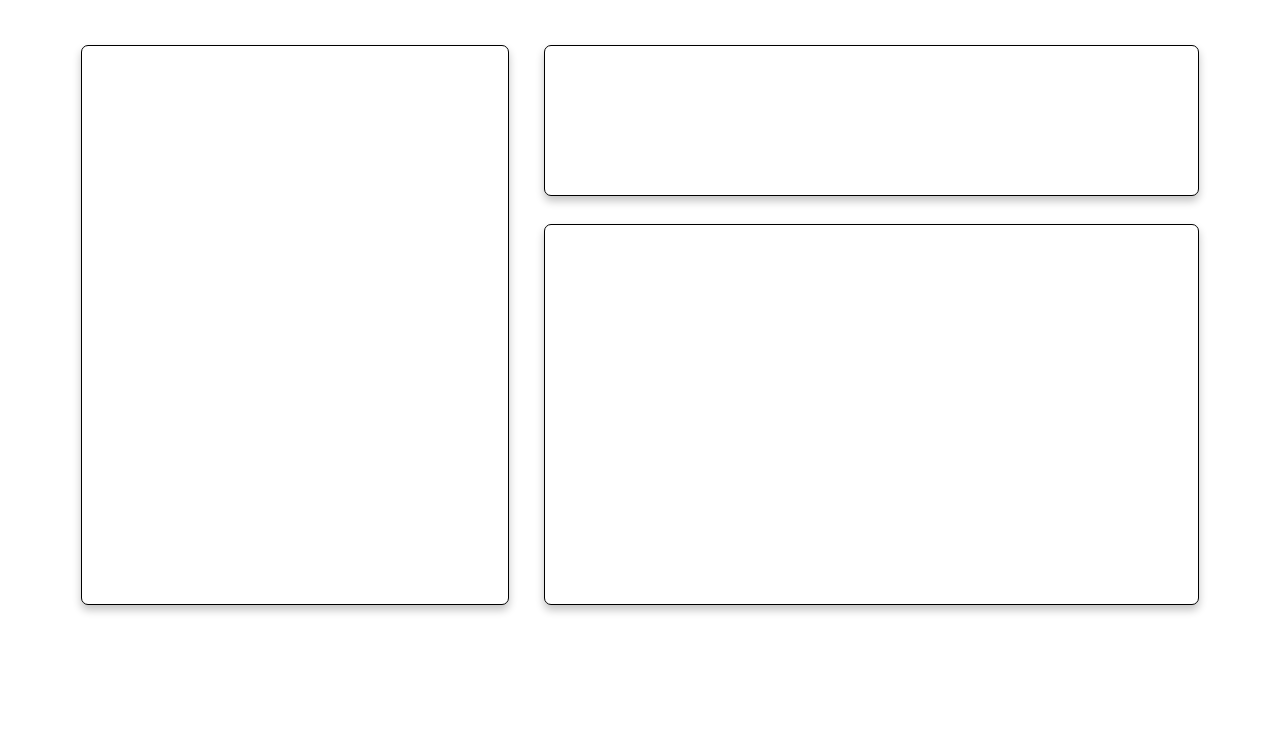
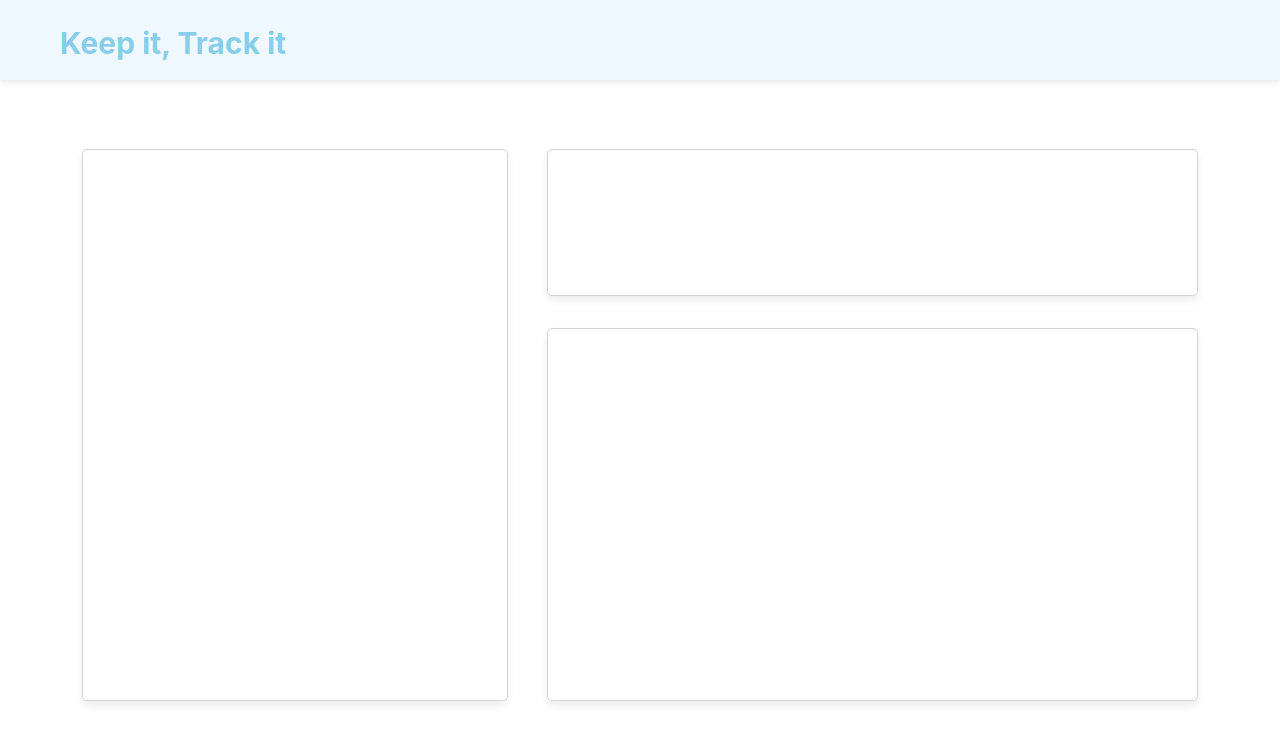
Before and after one commit to biagioPiraino/functional-keeper, a React (Create React App) app: page / in a window 1280 px wide. Shown: the top 742 px of the page. Built offline with nearby package versions, Linux system fonts and the light colour scheme.

Commit message:
simple navbar implemented

```diff
--- a/src/components/MainPage.css
+++ b/src/components/MainPage.css
@@ -3,7 +3,7 @@
      height: 650px;
      grid-template-columns: 0.3fr 1.7fr 0.1fr 2.6fr 0.3fr;
      grid-template-rows: 0.3fr 0.1fr 1.7fr 0.2fr 4.3fr 0.1fr 0.3fr;
-   gap: 5px 5px;
+     gap: 7px 7px;
      grid-auto-flow: row;
      grid-template-areas:
      ". . . . ."
@@ -13,6 +13,7 @@
      ". todo . weeklytrack ."
      ". . . . ."
      ". . . . .";
+     margin-top: 20px;
  }
 
  .weeklytrack { grid-area: weeklytrack; }
@@ -22,10 +23,10 @@
  .todo { grid-area: todo; }
 
  .container {
-      border-radius: 7px;
+     border-radius: 5px;
      border-style: solid;
-      border-color: black;
+     border-color: lightgray;
      border-width: 0.1px;
      background-color:white;
-      box-shadow: rgba(0, 0, 0, 0.24) 0px 5px 8px;
+     box-shadow: rgba(0, 0, 0, 0.07) 0px 5px 8px;
  }
--- a/src/components/MainPage.js
+++ b/src/components/MainPage.js
@@ -2,16 +2,20 @@ import React, {Component} from 'react'
 import ToDo from './ToDo'
 import Targets from './Targets'
 import WeeklyTrack from './WeeklyTrack'
+import Navbar from './Navbar'
 import './MainPage.css'
 
 class MainPage extends Component {
    render() {
       return(
-         <div className="mainpage-container">
-            <ToDo />
-            <Targets />
-            <WeeklyTrack />
-         </div>
+         <React.Fragment>
+         <Navbar />
+            <div className="mainpage-container">
+               <ToDo />
+               <Targets />
+               <WeeklyTrack />
+            </div>
+         </React.Fragment>
       )
    }
 }
--- /dev/null
+++ b/src/components/Navbar.css
@@ -0,0 +1,12 @@
+.navbar-main {
+   display: grid;
+   height: 80px;
+   background-color: rgb(240, 248, 255);
+   box-shadow: 0px 2.99px 7.46px rgba(0, 0, 0, 0.1)
+ }
+
+ .navbar-title {
+   color: skyblue;
+   font-size: 30px;
+   padding-left: 60px;
+}
--- /dev/null
+++ b/src/components/Navbar.js
@@ -0,0 +1,14 @@
+import React, { Component } from 'react'
+import './Navbar.css'
+
+class Navbar extends Component {
+  render () {
+    return (
+      <nav className='navbar-main'>
+         <h1 className='navbar-title'>Keep it, Track it</h1>
+      </nav>
+    );
+  }
+}
+
+export default Navbar;
```
Lines whose indentation alone changed are shown as unchanged.
